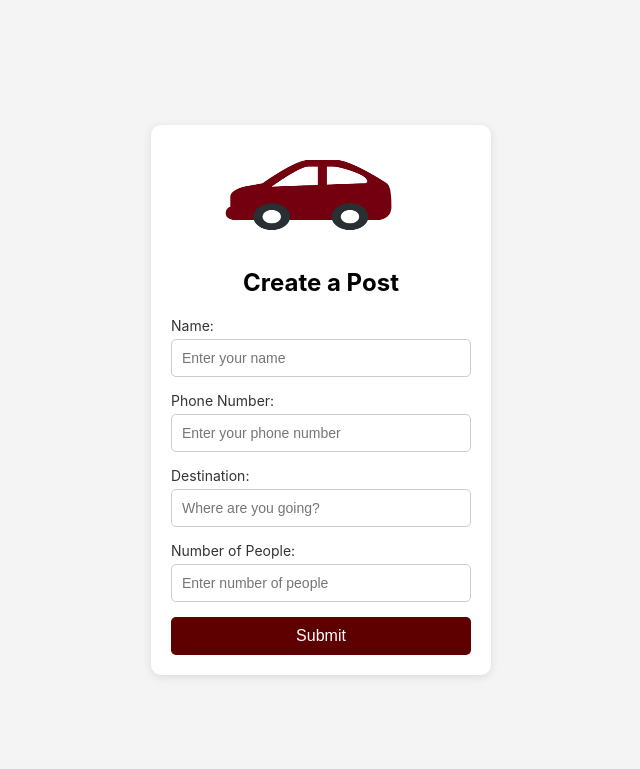
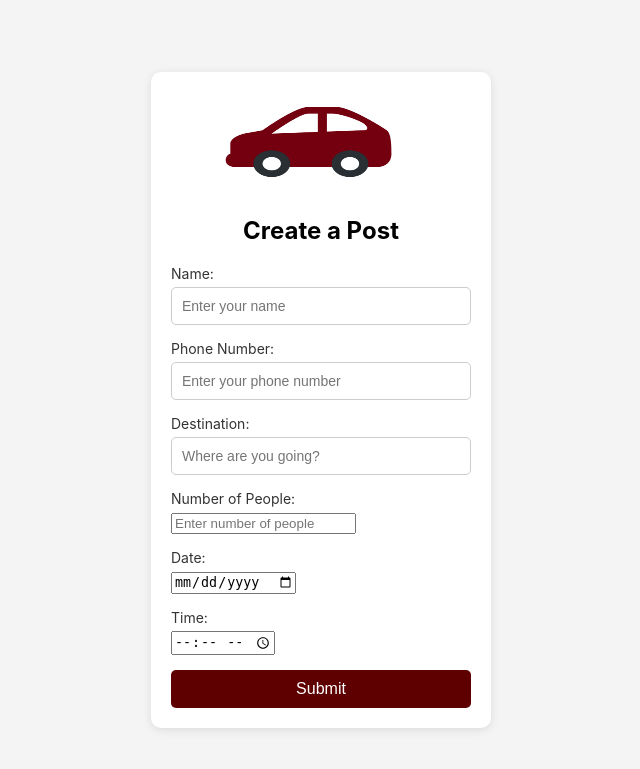
Before and after one commit to BCHansenCL/BC_Ride_Share, a Flask app: page /post in a window 1280 px wide. Shown: the top 769 px of the page, without its empty margins (319-959 px from the left). Run offline with Flask 3, Linux system fonts and the light colour scheme.

Commit message:
post form

```diff
--- a/templates/post.html
+++ b/templates/post.html
@@ -81,17 +81,27 @@
 
       <div class="form-group">
         <label for="email">Phone Number:</label>
-        <input type="email" id="email" name="email" placeholder="Enter your phone number">
+        <input type="text" id="email" name="email" placeholder="Enter your phone number">
       </div>
 
       <div class="form-group">
         <label for="email">Destination:</label>
-        <input type="email" id="email" name="email" placeholder="Where are you going?">
+        <input type="text" id="email" name="email" placeholder="Where are you going?">
       </div>
 
       <div class="form-group">
         <label for="email">Number of People:</label>
-        <input type="email" id="email" name="email" placeholder="Enter number of people">
+        <input type="number" id="email" name="email" placeholder="Enter number of people">
+      </div>
+
+      <div class="form-group">
+        <label for="email">Date:</label>
+        <input type="date" id="email" name="email" placeholder="Enter date">
+      </div>
+
+      <div class="form-group">
+        <label for="email">Time:</label>
+        <input type="time" id="email" name="email" placeholder="Enter time">
       </div>
 
       <input href = "/" type="submit" value="Submit">
```
Also changed, not shown: eaglerides.db.
